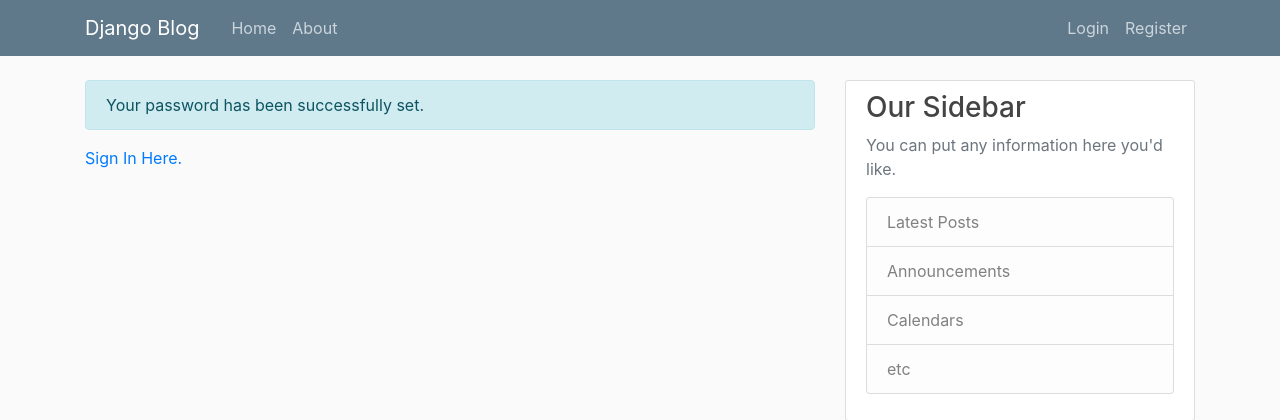
After one commit to iandenegri/django_small_blog, a Django app: page /password-reset-complete/ in a window 1280 px wide. The commit adds this page. Shown: the top 420 px of the page. Run offline with Django 3.2, Linux system fonts and the light colour scheme; parts of the project's set-up code (start-up, migrations or seed data) failed here and were passed over; some libraries are stand-ins or nearby versions.

Commit message:
Added support for password resetting and added a link to the form in the login page.

```diff
--- a/blog_style_project/urls.py
+++ b/blog_style_project/urls.py
@@ -31,6 +31,7 @@
     path('password-reset/', auth_views.PasswordResetView.as_view(template_name="users/password_reset.html"), name="password_reset"),
     path('password-reset/done/', auth_views.PasswordResetDoneView.as_view(template_name="users/password_reset_done.html"), name="password_reset_done"),
     path('password-reset-confirm/<uidb64>/<token>/', auth_views.PasswordResetConfirmView.as_view(template_name="users/password_reset_confirm.html"), name="password_reset_confirm"),
+    path('password-reset-complete/', auth_views.PasswordResetCompleteView.as_view(template_name="users/password_reset_complete.html"), name="password_reset_complete"),
     path('profile/', user_views.profile, name="profile"),
 ]
 
--- a/users/templates/users/login.html
+++ b/users/templates/users/login.html
@@ -15,6 +15,9 @@
                 <button class="btn btn-outline-info" type="submit">
                     Log In
                 </button>
+                <small class="text-muted">
+                    <a href="{% url 'password_reset' %}" class="ml-2">Forgot your password?</a>
+                </small>
             </div>
         </form>
 
--- /dev/null
+++ b/users/templates/users/password_reset_complete.html
@@ -0,0 +1,7 @@
+{% extends "blog/base.html" %}
+{% block content %}
+    <div class="alert alert-info">
+        Your password has been successfully set.
+    </div>
+    <a href="{% url 'login' %}">Sign In Here.</a>
+{% endblock content %}
```
Also changed, not shown: blog_style_project/settings.py (+7 -3 lines), db.sqlite3, 1 other file.
